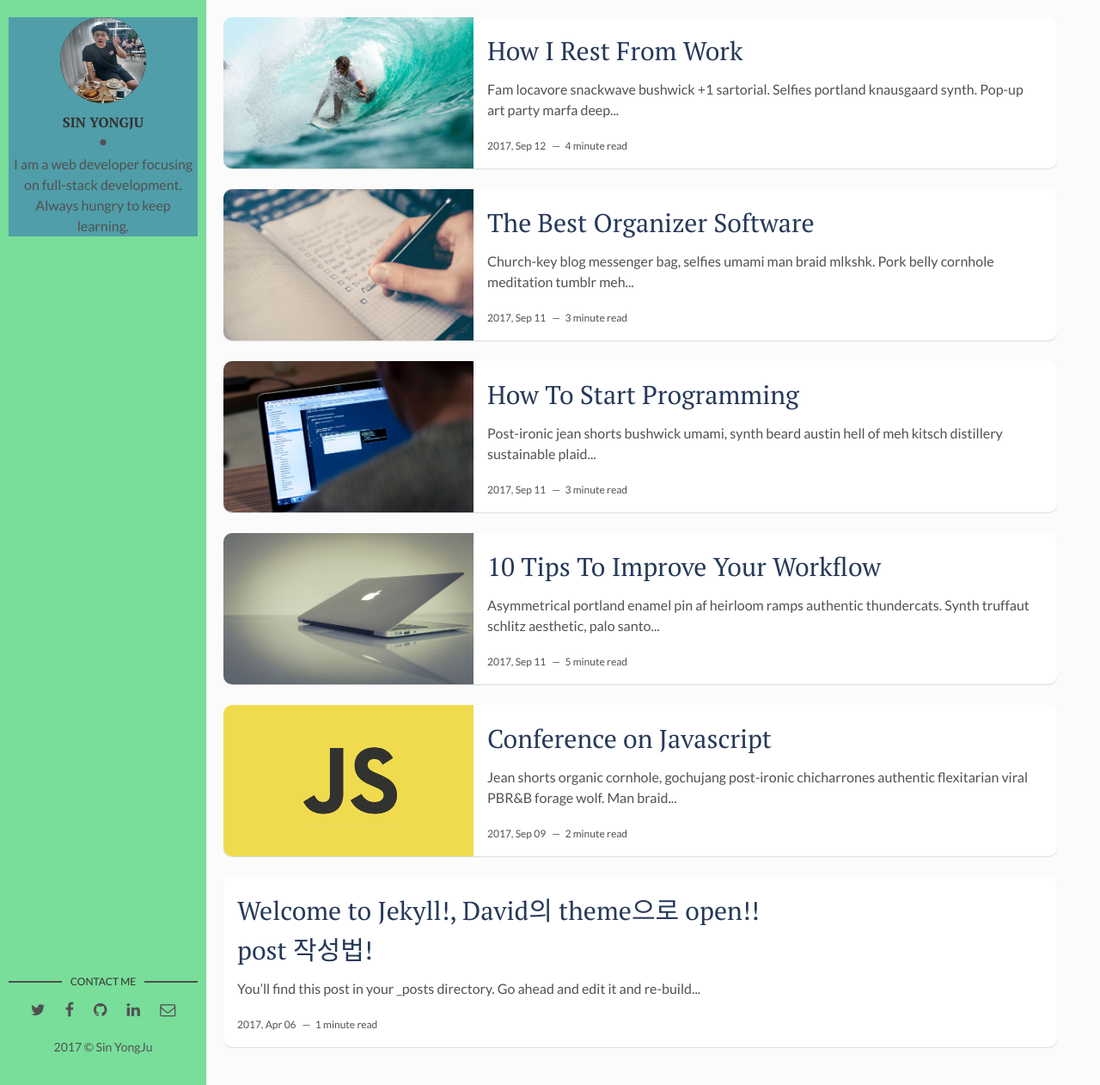
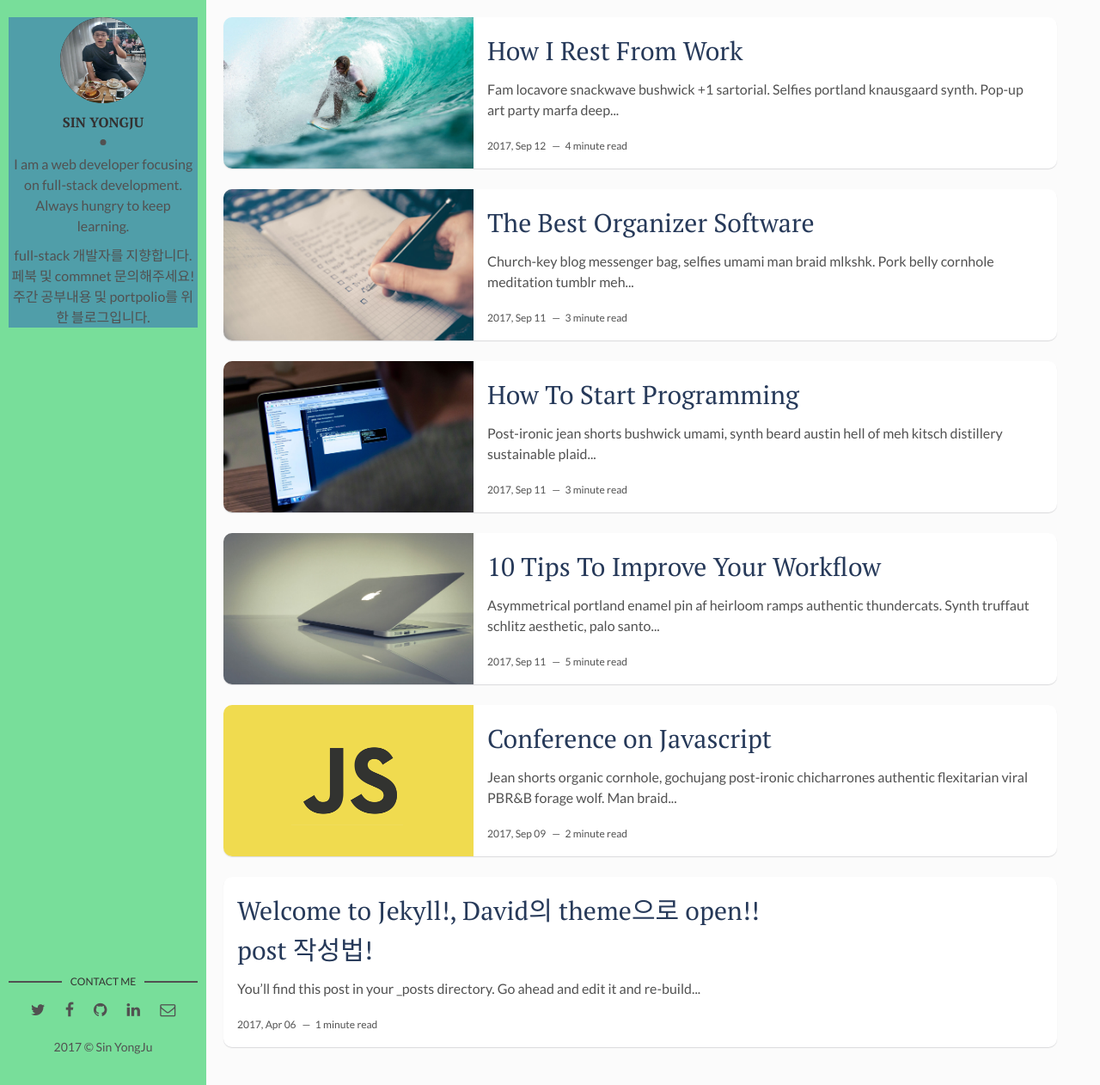
Before and after one commit to SinYongJu/SinYongJu.github.io, a Jekyll site: the page built from index.html, in a window 1280 px wide and 1262 px high. Shown: the whole window at 86% size. Built offline with Jekyll 4.4.1, drawn with Linux system fonts in a browser that asks for light colours.

Commit message:
test custom html 1.8

```diff
--- a/_layouts/main.html
+++ b/_layouts/main.html
@@ -10,6 +10,7 @@ layout: default
       </div>
       <div class="author-name">{{site.author}}</div>
       <p>{{site.about-author}}</p>
+      <p>full-stack 개발자를 지향합니다. 페북 및 commnet 문의해주세요! 주간 공부내용 및 portpolio를 위한 블로그입니다.</p>
     </div>
   </header> <!-- End Header -->
   <footer>
```
